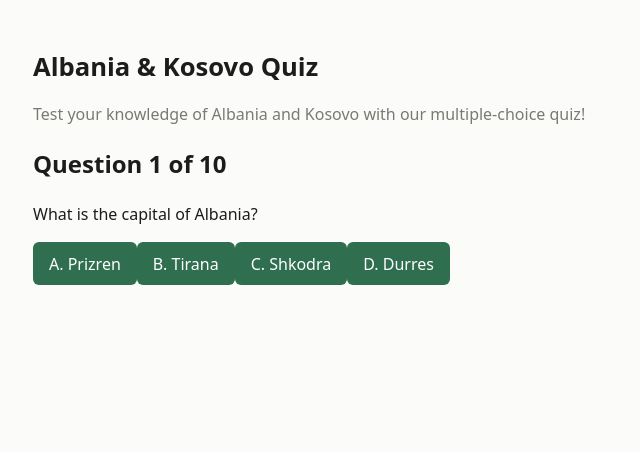
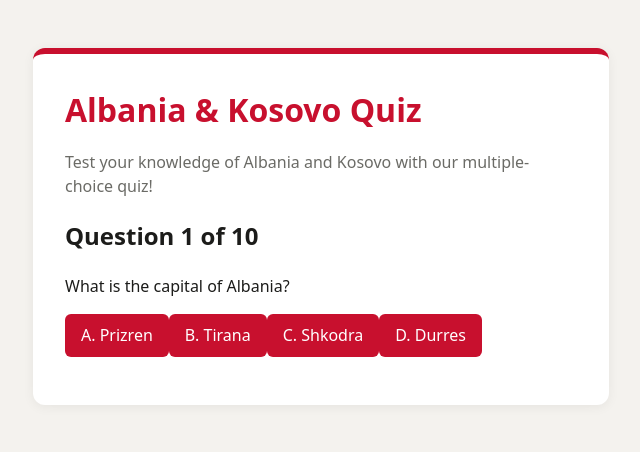
Before and after one commit to mudt-cm104-2026-winter/team-10, a FastAPI app: page / in a window 1280 px wide. Shown: the top 452 px of the page, without its empty margins (319-959 px from the left). Run offline with FastAPI, Linux system fonts and the light colour scheme.

Commit message:
Improve the look of the quiz page

```diff
--- a/app/static/style.css
+++ b/app/static/style.css
@@ -1,9 +1,9 @@
 :root {
-  --bg: #fbfbfa;
+  --bg: #f4f2ee;
   --fg: #1c1c1a;
-  --muted: #7a7a72;
+  --muted: #6b6b66;
   --line: #e2e1dc;
-  --accent: #2f6f4f;
+  --accent: #c8102e;
 }
 
 * { box-sizing: border-box; }
@@ -16,9 +16,17 @@ body {
   font: 16px/1.5 system-ui, -apple-system, "Segoe UI", sans-serif;
 }
 
-main { max-width: 36rem; margin: 0 auto; }
+main {
+  max-width: 36rem;
+  margin: 0 auto;
+  padding: 2rem;
+  background: #fff;
+  border-top: 6px solid var(--accent);
+  border-radius: 12px;
+  box-shadow: 0 2px 12px rgba(0, 0, 0, .06);
+}
 
-h1 { font-size: 1.6rem; margin: 0 0 .25rem; }
+h1 { font-size: 2rem; margin: 0 0 .5rem; color: var(--accent); }
 
 .intro, .empty { color: var(--muted); }
 
```
